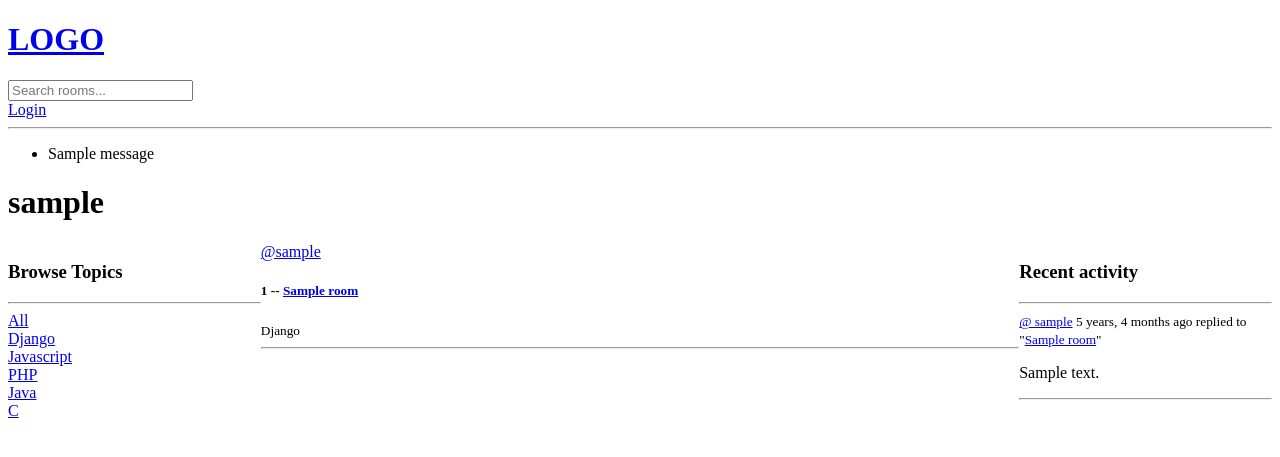
After one commit to TheMrStraffy/studybud, a Django app: page /user-profile/1/ in a window 1280 px wide. The commit adds this page. Shown: the top 457 px of the page. Run offline with Django 5.2, Linux system fonts and the light colour scheme; data comes from the database, SQL or seed files in the repository; tables that the repository leaves empty hold one stand-in row (values such as "Sample post"); one stand-in notice (Sample message) is shown.

Commit message:
Added User Profile Page

```diff
--- a/app/studybud/base/templates/base/activity_component.html
+++ b/app/studybud/base/templates/base/activity_component.html
@@ -4,10 +4,10 @@
 <hr>
 {% for message in all_messages %}
 <div>
-    <small>@ {{message.user}} {{message.created|timesince}} ago </small>
-    <small>replied to "{{message.room}}" </small>
+    <small> <a href="{% url 'user-profile' message.user.id %}">@ {{message.user}}</a>  {{message.created|timesince}} ago </small>
+    <small>replied to "<a href="{% url 'room' message.room.id %}">{{message.room}}</a>" </small>
 
-    <p> {{message.body}} </p>
+    <p> {{message}} </p>
     {% if request.user == message.user %}
     <a href="{% url 'delete-message' message.id %}" >Delete</a>
     {% endif %}
--- a/app/studybud/base/templates/base/feed_component.html
+++ b/app/studybud/base/templates/base/feed_component.html
@@ -5,7 +5,7 @@
         <a href="{% url 'update-room' room.id%}">Edit</a>
         <a href="{% url 'delete-room' room.id%}">Delete</a>
         {% endif %}
-        <span>@{{room.host.username}}</span>
+        <a href="{% url 'user-profile' room.host.id %}">@{{room.host.username}}</a>
         <h5>
             {{room.id}} -- <a href="{% url 'room' room.id %}">{{room.name}}</a>
         </h5>
--- a/app/studybud/base/templates/base/room.html
+++ b/app/studybud/base/templates/base/room.html
@@ -26,7 +26,7 @@
                 {% if request.user == message.user %}
                 <a href="{% url 'delete-message' message.id %}">Delete</a>
                 {% endif %}
-                <small>@{{message.user}} - {{message.created|timesince}} ago </small>
+                <small><a href="{% url 'user-profile' message.user.id %}">@{{message.user}}</a> - {{message.created|timesince}} ago </small>
                 <p> {{message.body}} </p>
                 <hr>
             </div>
@@ -50,7 +50,7 @@
 
         {% for participant in participants %}
         <div>
-            <p>@{{participant.username}} </p>
+            <p><a href="{% url 'user-profile' participant.id %}">@{{participant.username}}</a> </p>
         </div>
         {% endfor %}
     </div>
--- /dev/null
+++ b/app/studybud/base/templates/base/user-profile.html
@@ -0,0 +1,30 @@
+{% extends 'main.html' %}
+
+{% block content %}
+
+<style>
+    .profile-container{
+        display: grid;
+        grid-template-columns: 1fr 3fr 1fr;
+    }
+</style>
+
+<h1> {{user.username}} </h1>
+
+<div class="profile-container">
+
+    <div>
+        {% include 'base/topics_component.html' %}
+
+    </div>
+
+    <div>
+        {% include 'base/feed_component.html' %}
+    </div>
+
+    <div>
+        {% include 'base/activity_component.html' %}
+    </div>
+</div>
+
+{% endblock content %}
--- a/app/studybud/base/urls.py
+++ b/app/studybud/base/urls.py
@@ -8,6 +8,7 @@ urlpatterns = [
     path('logout/', views.logoutUser, name="logout"),
     path('', views.home, name="home"),
     path('room/<str:pk>/', views.room, name="room"),
+    path('user-profile/<str:pk>/', views.userProfile, name='user-profile'),
 
     path('create-room/', views.createRoom, name="create-room"),
     path('update-room/<str:pk>/', views.updateRoom, name="update-room"),
--- a/app/studybud/base/views.py
+++ b/app/studybud/base/views.py
@@ -22,6 +22,19 @@ from django.views import View
 #     {'id' : 2, 'name' : 'lets learn Java!'},
 #     {'id' : 3, 'name' : 'lets learn C++!'},
 # ]
+
+def userProfile(request, pk):
+    user = User.objects.get(id=pk)
+    rooms = user.room_set.all()
+    all_messages = user.message_set.all()
+    topics = Topic.objects.all()
+    context = {
+        'user':user,
+        'rooms' : rooms,
+        'topics' : topics,
+        'all_messages':all_messages
+        }
+    return render(request, 'base/user-profile.html', context)
 
 def loginView(request:HttpRequest):
 
```
Also changed, not shown: app/studybud/templates/navbar.html (line endings or trailing spaces).
